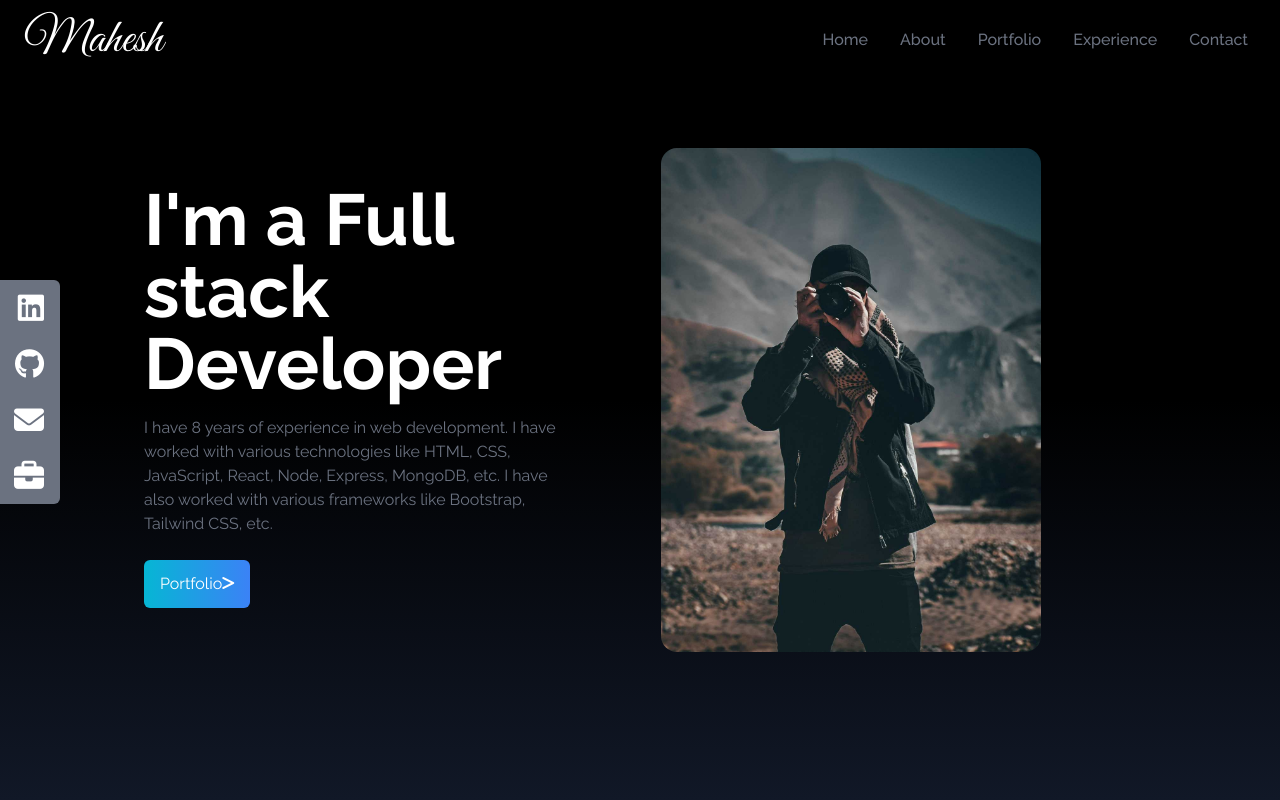
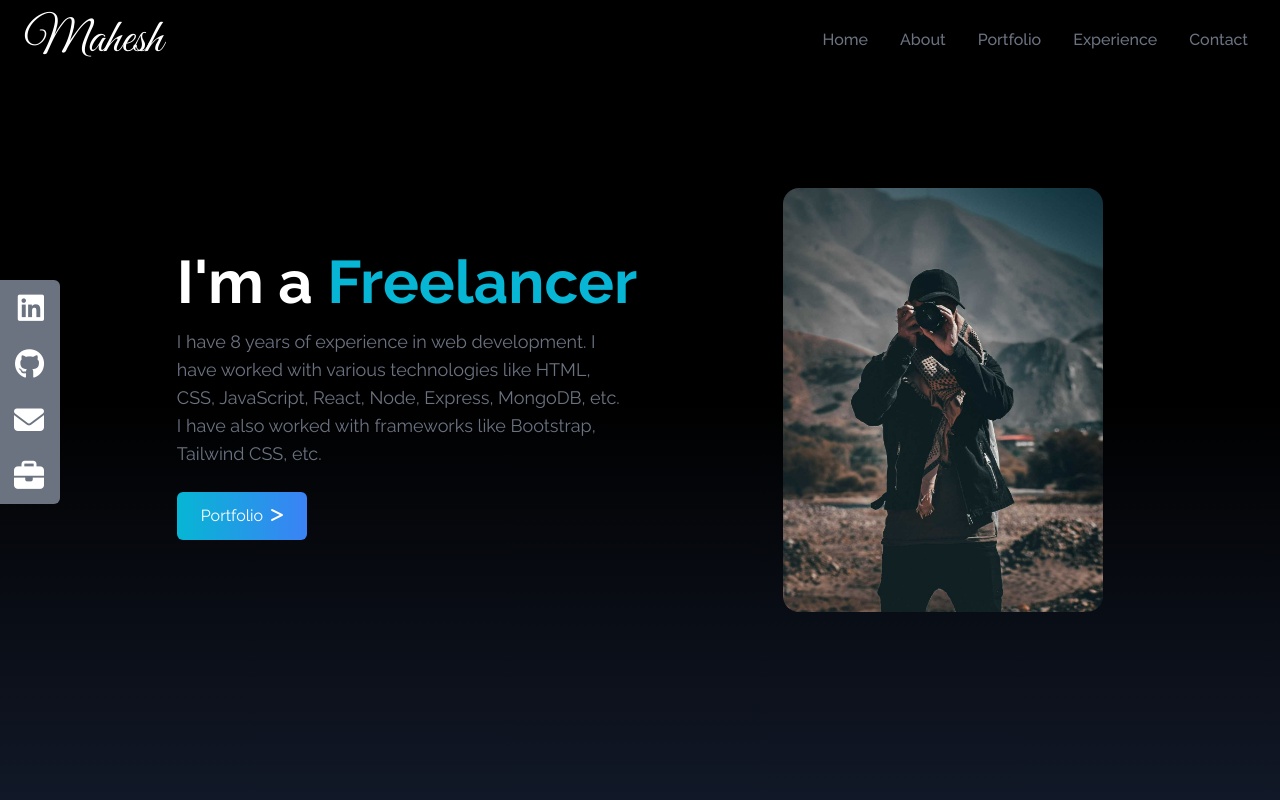
Before and after one commit to badampudimahesh2005/portfolio, a React (Vite) app: page / in a window 1280 px wide. Shown: the top 800 px of the page. Built offline with nearby package versions, Linux system fonts and the light colour scheme.

Commit message:
update home component

```diff
--- a/src/components/Home.jsx
+++ b/src/components/Home.jsx
@@ -1,38 +1,108 @@
-import React from 'react'
-import HeroImage from '../assets/profile-picture.jpg'
-import {Link} from 'react-scroll'
+import React, { useState, useEffect } from 'react';
+import HeroImage from '../assets/profile-picture.jpg';
+import { Link } from 'react-scroll';
+import { motion } from 'framer-motion';
 
 const Home = () => {
+  const [text, setText] = useState('');
+  const [index, setIndex] = useState(0);
+  const [isDeleting, setIsDeleting] = useState(false);
+
+  const words = [' Developer', 'Freelancer', 'Designer'];
+  const typingSpeed = 150; // Speed of typing (in milliseconds)
+  const deletingSpeed = 100; // Speed of deleting (in milliseconds)
+  const pauseDuration = 1000; // Pause between words (in milliseconds)
+
+  useEffect(() => {
+    const currentWord = words[index];
+
+    const handleTyping = () => {
+      if (!isDeleting) {
+        // Typing logic
+        setText(currentWord.substring(0, text.length + 1));
+        if (text === currentWord) {
+          setTimeout(() => setIsDeleting(true), pauseDuration);
+        }
+      } else {
+        // Deleting logic
+        setText(currentWord.substring(0, text.length - 1));
+        if (text === '') {
+          setIsDeleting(false);
+          setIndex((prevIndex) => (prevIndex + 1) % words.length);
+        }
+      }
+    };
+
+    const timeout = setTimeout(
+      handleTyping,
+      isDeleting ? deletingSpeed : typingSpeed
+    );
+
+    return () => clearTimeout(timeout);
+  }, [text, isDeleting, index, words]);
+
   return (
-    <div name="home" className='h-screen w-full bg-gradient-to-b via-black from-black to-gray-900'>
-        <div className='max-w-screen-lg mx-auto flex flex-col items-center justify-center h-full px-4 md:flex-row'>
-            <div  className='flex flex-col justify-center h-full'>
+    <div
+      name='home'
+      className='h-screen w-full bg-gradient-to-b via-black from-black to-gray-900'
+    >
+      <div className='max-w-screen-lg   mx-auto flex flex-col items-center justify-center h-full px-4 md:flex-row'>
+        {/* Left Side - Text Content */}
+        <motion.div
+          className='flex flex-col justify-center h-full  md:mr-8' // Added margin-right for gap
+          initial={{ opacity: 0, x: -50 }}
+          animate={{ opacity: 1, x: 0 }}
+          transition={{ duration: 1 }}
+        >
+          <h2 className='text-4xl sm:text-5xl md:text-6xl lg:text-6xl font-bold text-white'>
+            I'm a{' '}
+            <span className='text-cyan-500 border-r-2 border-white animate-blink'>
+              {text}
+            </span>
+          </h2>
+          <p className='text-gray-500 py-4 max-w-md text-sm sm:text-base md:text-lg'>
+            I have 8 years of experience in web development. I have worked with
+            various technologies like HTML, CSS, JavaScript, React, Node,
+            Express, MongoDB, etc. I have also worked with frameworks like
+            Bootstrap, Tailwind CSS, etc.
+          </p>
 
-                <h2 className='text-4xl  sm:text-7xl font-bold  text-white'>I'm a Full stack Developer</h2>
-                <p className='text-gray-500 py-4 max-w-md'>
-                    I have 8 years of experience in web development.
-                     I have worked with various technologies like HTML, CSS, JavaScript, React, Node, Express, MongoDB, etc.
-                     I have also worked with various frameworks like Bootstrap, Tailwind CSS, etc.
+          {/* Button with Animation */}
+          <motion.div
+            whileHover={{ scale: 1.05 }}
+            whileTap={{ scale: 0.95 }}
+            transition={{ type: 'spring', stiffness: 300 }}
+          >
+            <Link
+              to='portfolio'
+              smooth
+              duration={500}
+              className='group text-white w-fit px-6 py-3 my-2 flex items-center rounded-md bg-gradient-to-r from-cyan-500 to-blue-500 cursor-pointer'
+            >
+              Portfolio
+              <span className='group-hover:rotate-90 duration-300 ml-2'>
+                <i className='fa-solid fa-greater-than'></i>
+              </span>
+            </Link>
+          </motion.div>
+        </motion.div>
 
-                </p>
+        {/* Right Side - Image */}
+        <motion.div
+          className='mt-8 md:mt-0 md:ml-8 lg:ml-28'
+          initial={{ opacity: 0, x: 50 }}
+          animate={{ opacity: 1, x: 0 }}
+          transition={{ duration: 1, delay: 0.5 }}
+        >
+          <img
+            src={HeroImage}
+            alt='my profile'
+            className='rounded-2xl mx-auto w-52 sm:w-64 md:w-80 lg:w-90 hover:scale-105 transition-transform duration-500'
+          />
+        </motion.div>
+      </div>
+    </div>
+  );
+};
 
-                <div>
-                <Link to="portfolio" smooth duration={500} className='group text-white w-fit px-4 py-3 my-2 flex items-center rounded-md bg-gradient-to-r from-cyan-500 to-blue-500 cursor-pointer'> Portfolio
-                    <span className='group-hover:rotate-90 duration-300'> <i className="fa-solid fa-greater-than"></i>
-
-                    </span>
-                </Link>
-                </div>
-
-            </div>
-
-            <div>
-                <img src={HeroImage} alt="my profile" className='rounded-2xl mx-auto w-1/3  md:w-2/3' />
-            </div>
-
-        </div>
-    </div>
-  )
-}
-
-export default Home
+export default Home;
--- a/src/index.css
+++ b/src/index.css
@@ -14,3 +14,18 @@
 
 }
   }
+
+  @keyframes blink {
+    0%,
+    50% {
+      border-color: transparent;
+    }
+    51%,
+    100% {
+      border-color: white;
+    }
+  }
+
+  .animate-blink {
+    animation: blink 0.75s infinite;
+  }
```
